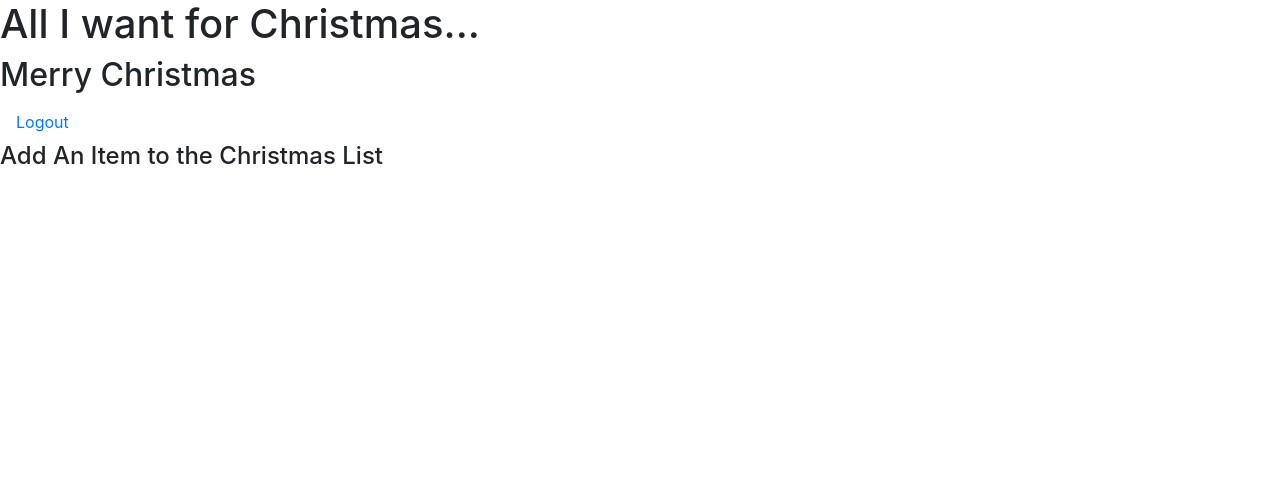
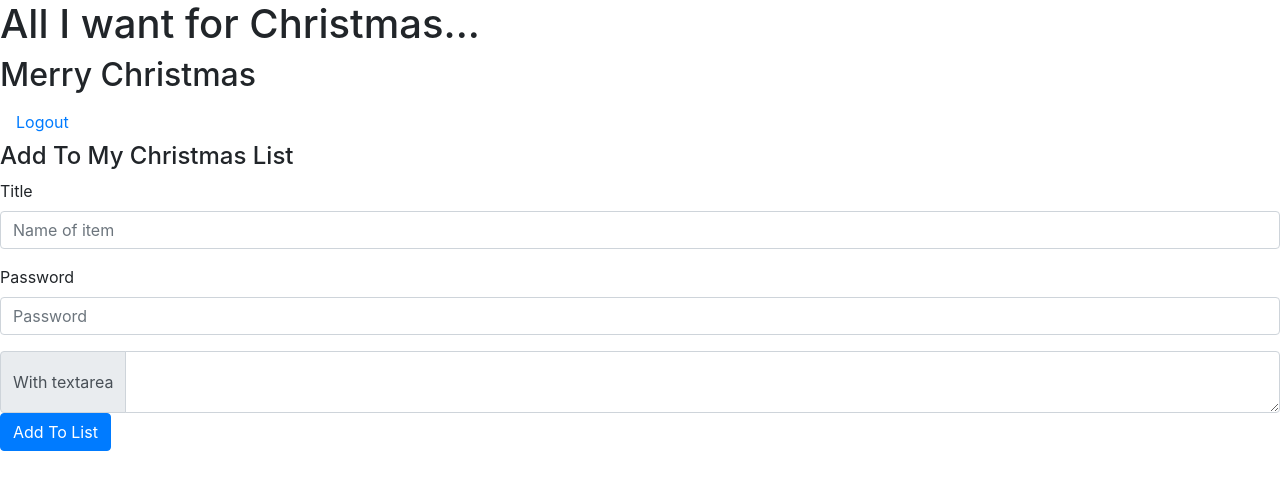
Before and after one commit to nss-day-cohort-43/new-journal, a React (Create React App) app: page /add in a window 1280 px wide. Shown: the top 490 px of the page. Built offline with nearby package versions, Linux system fonts and the light colour scheme; no server answers; sample sign-in values are in the browser's storage; the HTML template or start-up script is replaced by a standard one.

Commit message:
add form

```diff
--- a/src/components/journal/ChrisListAddForm.js
+++ b/src/components/journal/ChrisListAddForm.js
@@ -1,9 +1,55 @@
+import { useState } from "react";
+import { useHistory } from "react-router-dom";
+import firebase from "firebase";
+import { addItem } from "./../../modules/APICalls";
+import { Form, Button, InputGroup, FormControl } from "react-bootstrap";
+
 export const ChrisListAddForm = () => {
+
+  const [chrisItem, setChrisItem] = useState({});
+  const history = useHistory();
+
+  console.log("current user uid", firebase.auth().currentUser.uid);
+
+  const updateChrisItem = (event) => {
+    const newItem = { ...chrisItem };
+    newItem[event.target.id] = event.target.value;
+    setChrisItem(newItem);
+  }
+
+  const handleAddItem = (event) => {
+    const itemObj = { ...chrisItem };
+    itemObj.uid = firebase.auth().currentUser.uid;
+    itemObj.timestamp = Date.now()
+    addItem(chrisItem)
+      .then(response => history.push("/"))
+  }
+
+
+
 
 
   return (
     <>
-      <h4>Add An Item to the Christmas List</h4>
+      <h4>Add To My Christmas List</h4>
+      <Form>
+        <Form.Group controlId="title">
+          <Form.Label>Title</Form.Label>
+          <Form.Control type="text" placeholder="Name of item" />
+        </Form.Group>
+        <Form.Group controlId="formGroupPassword">
+          <Form.Label>Password</Form.Label>
+          <Form.Control type="text" placeholder="Password" />
+        </Form.Group>
+        <InputGroup>
+          <InputGroup.Prepend>
+            <InputGroup.Text>With textarea</InputGroup.Text>
+          </InputGroup.Prepend>
+          <FormControl as="textarea" aria-label="With textarea" />
+        </InputGroup>
+        <Button onClick={handleAddItem}>Add To List</Button>
+      </Form>
+
     </>
   )
 }
--- a/src/index.js
+++ b/src/index.js
@@ -7,6 +7,9 @@ import { firebaseConfig } from "./components/fbAuth/firebaseConfig";
 import firebase from "firebase/app";
 
 firebase.initializeApp(firebaseConfig);
+const auth = firebase.auth();
+
+console.log("auth", auth);
 
 ReactDOM.render(
   <React.StrictMode>
--- a/src/modules/APICalls.js
+++ b/src/modules/APICalls.js
@@ -1,6 +1,9 @@
-const dataURL = "https://christmasjournal-d3efa.firebaseio.com"
+import firebase from "firebase/app";
+const dataURL = "https://christmasjournal-d3efa.firebaseio.com";
 
 export const getAll = () => {
+
+	console.log("auth", firebase.auth())
 	return fetch(`${dataURL}/christList.json`)
 	.then(response => response.json())
 }
@@ -10,9 +13,18 @@ const testItem = {
 	"fbid": "-MNiY3kW3_nn_Jpn8HR8"
 }
 
-
+export const addItem = (itemObj) => {
+	return fetch(`${dataURL}/christList.json`,{
+		method:"POST",
+		headers: {
+			"Content-Type": "application/json"
+		},
+		body: JSON.stringify(itemObj)
+	})
+}
 
 export const updateChristList = (listObj) => {
+
 	//remove fbid from listObj
 	const updatedObj = {
 		"title": listObj.title
@@ -27,4 +39,4 @@ export const updateChristList = (listObj) => {
 
 }
 
-updateChristList(testItem);
+// updateChristList(testItem);
```
